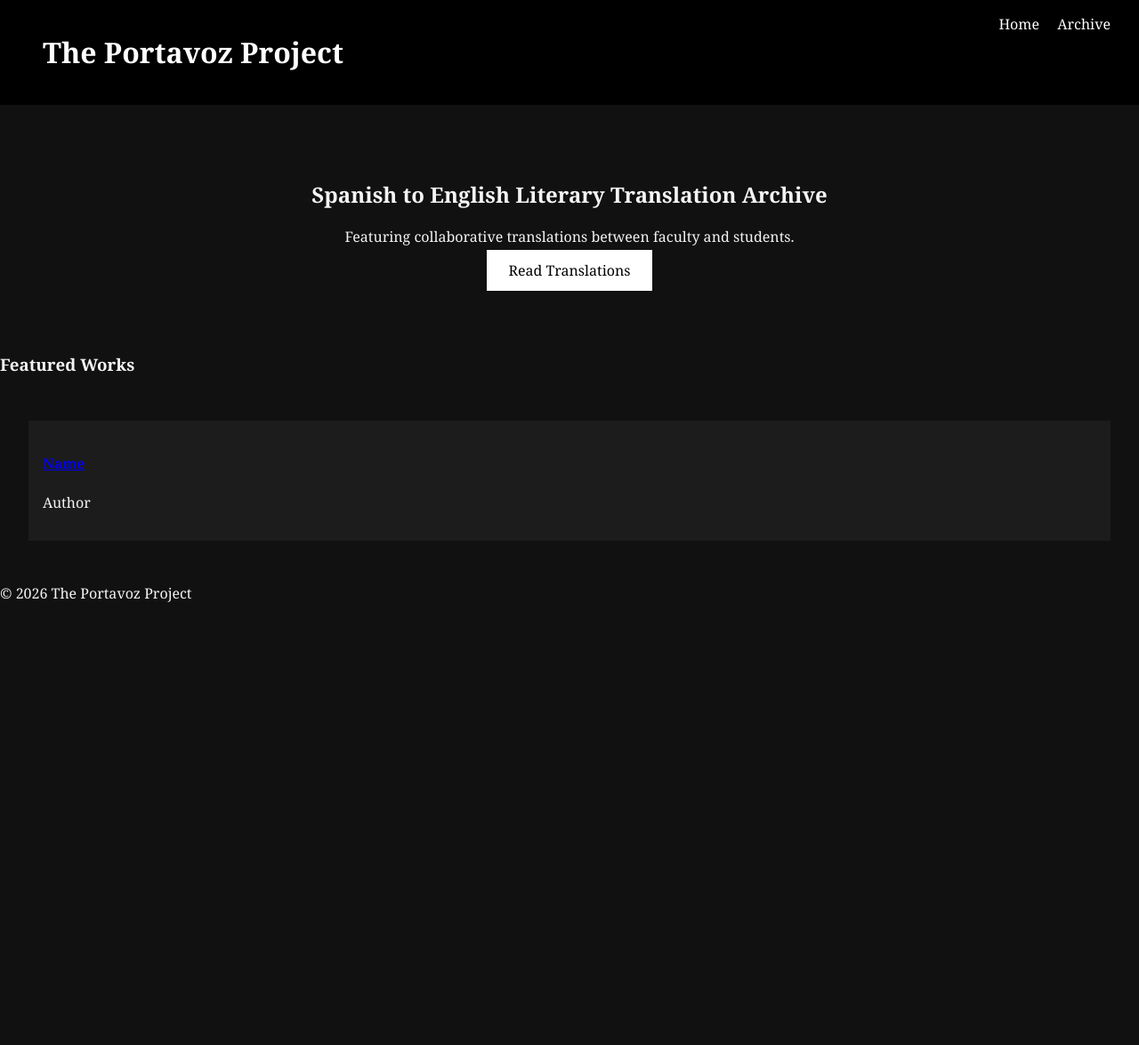
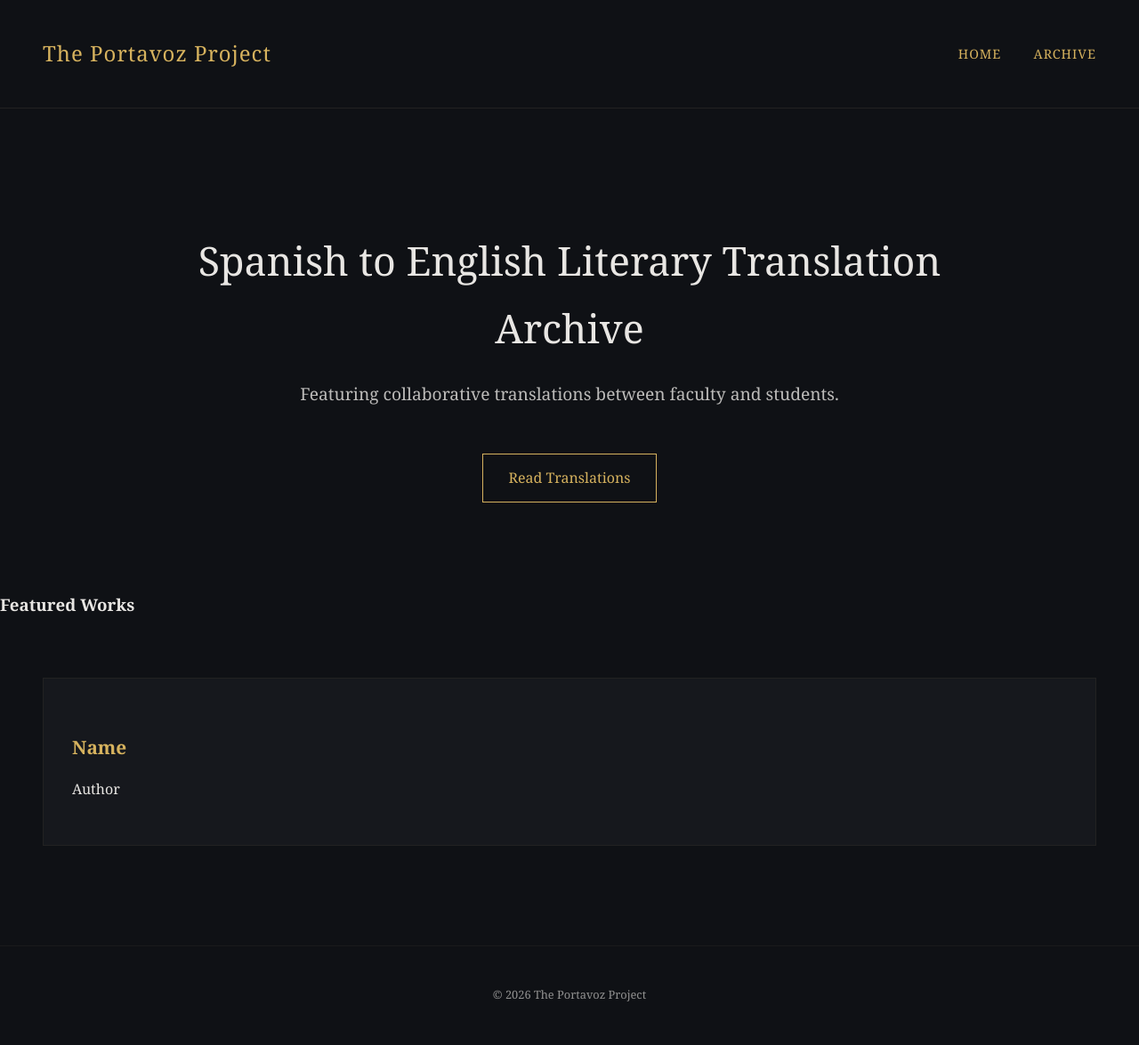
Before and after one commit to maxritterband/portavoz-project, a Jekyll site: the page built from index.md, in a window 1280 px wide. Shown: the whole page at 89% size. Built offline with Jekyll 4.4.1, drawn with Linux system fonts in a browser that asks for light colours; before the commit the page ends 900 px from its top, so only the background shows below that.

Commit message:
Update styles.css

```diff
--- a/assets/styles.css
+++ b/assets/styles.css
@@ -1,49 +1,147 @@
+/* -------- Global -------- */
 body {
-  font-family: Georgia, serif;
   margin: 0;
-  background: #111;
-  color: #f4f4f4;
+  background-color: #0f1115;
+  color: #e8e6e3;
+  font-family: "Cormorant Garamond", Georgia, serif;
+  line-height: 1.7;
 }
 
+a {
+  color: #d6b25e;
+  text-decoration: none;
+}
+
+a:hover {
+  opacity: 0.8;
+}
+
+/* -------- Header -------- */
 .site-header {
   display: flex;
   justify-content: space-between;
-  padding: 1rem 2rem;
-  background: #000;
+  align-items: center;
+  padding: 1.5rem 3rem;
+  border-bottom: 1px solid #222;
 }
 
-.site-header a {
-  color: white;
-  text-decoration: none;
-  margin-left: 1rem;
+.site-header h1 {
+  font-weight: 400;
+  font-size: 1.5rem;
+  letter-spacing: 1px;
 }
 
+.site-header nav a {
+  margin-left: 2rem;
+  font-size: 0.9rem;
+  text-transform: uppercase;
+  letter-spacing: 1px;
+}
+
+/* -------- Hero -------- */
 .hero {
-  padding: 4rem 2rem;
   text-align: center;
+  padding: 6rem 2rem 5rem;
+  max-width: 900px;
+  margin: 0 auto;
+}
+
+.hero h2 {
+  font-size: 2.8rem;
+  font-weight: 400;
+  margin-bottom: 1rem;
+}
+
+.hero p {
+  font-size: 1.2rem;
+  opacity: 0.8;
 }
 
 .button {
-  background: white;
-  color: black;
-  padding: 0.75rem 1.5rem;
-  text-decoration: none;
+  display: inline-block;
+  margin-top: 2rem;
+  padding: 0.8rem 1.8rem;
+  border: 1px solid #d6b25e;
+  color: #d6b25e;
+  transition: all 0.3s ease;
 }
 
+.button:hover {
+  background: #d6b25e;
+  color: #0f1115;
+}
+
+/* -------- Cards -------- */
 .card-grid {
   display: grid;
-  grid-template-columns: repeat(auto-fit, minmax(250px, 1fr));
-  gap: 1.5rem;
-  padding: 2rem;
+  grid-template-columns: repeat(auto-fit, minmax(280px, 1fr));
+  gap: 2rem;
+  padding: 3rem;
+  max-width: 1200px;
+  margin: 0 auto;
 }
 
 .card {
-  background: #1c1c1c;
-  padding: 1rem;
+  background: #16181d;
+  padding: 2rem;
+  border: 1px solid #222;
+  transition: all 0.3s ease;
+}
+
+.card:hover {
+  transform: translateY(-5px);
+  border-color: #d6b25e;
+}
+
+.card h4 {
+  font-size: 1.3rem;
+  margin-bottom: 0.5rem;
 }
 
 .badge {
+  display: inline-block;
+  margin-top: 1rem;
+  font-size: 0.75rem;
+  text-transform: uppercase;
+  letter-spacing: 1px;
+  padding: 0.3rem 0.6rem;
+  border: 1px solid #555;
+  opacity: 0.7;
+}
+
+/* -------- Translation Layout -------- */
+.translation-container {
+  display: grid;
+  grid-template-columns: 2fr 1fr;
+  gap: 4rem;
+  max-width: 1200px;
+  margin: 4rem auto;
+  padding: 0 2rem;
+}
+
+.translation-main {
+  font-size: 1.1rem;
+}
+
+.translation-sidebar {
+  border-left: 1px solid #222;
+  padding-left: 2rem;
+  font-size: 0.95rem;
+  opacity: 0.85;
+}
+
+.translation-sidebar h3 {
+  margin-top: 0;
+  font-size: 1rem;
+  text-transform: uppercase;
+  letter-spacing: 1px;
+}
+
+footer {
+  border-top: 1px solid #222;
+  text-align: center;
+  padding: 2rem;
+  margin-top: 4rem;
   font-size: 0.8rem;
-  background: #444;
-  padding: 0.25rem 0.5rem;
+  opacity: 0.6;
 }
```
